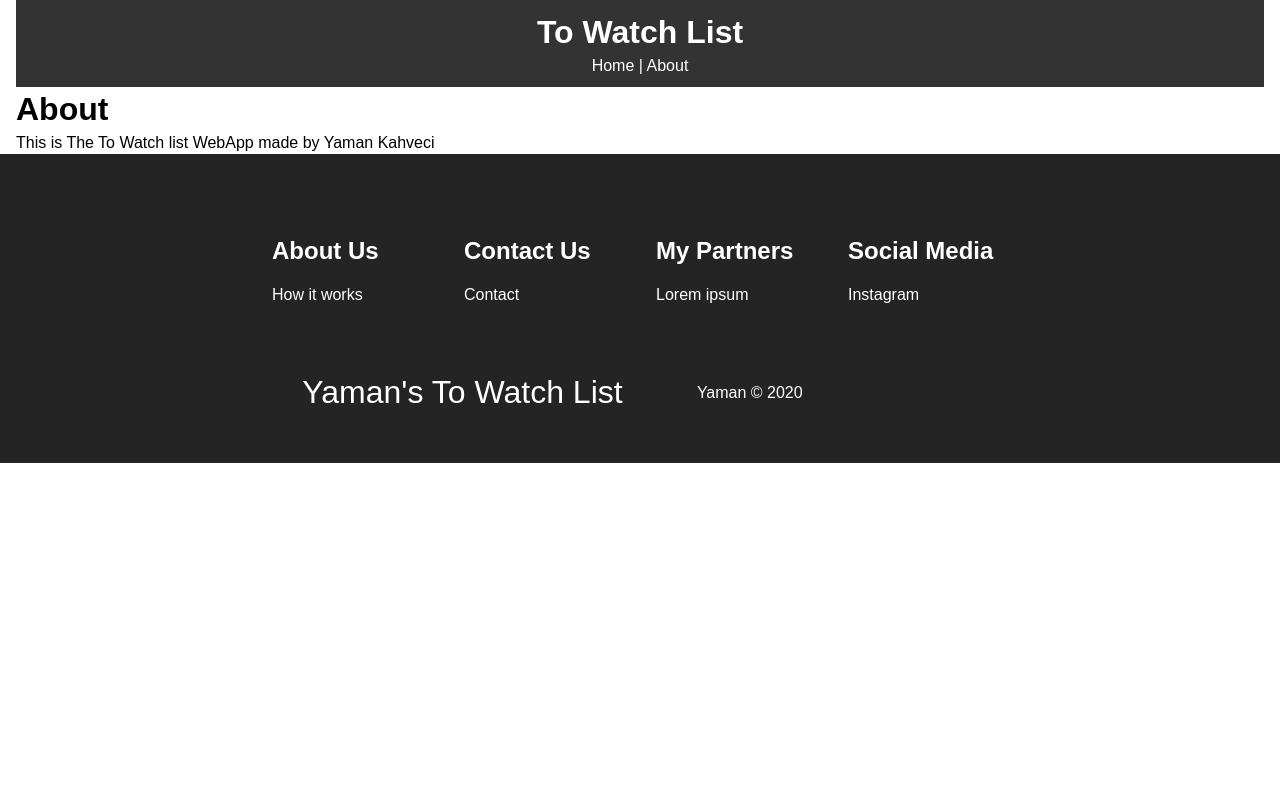
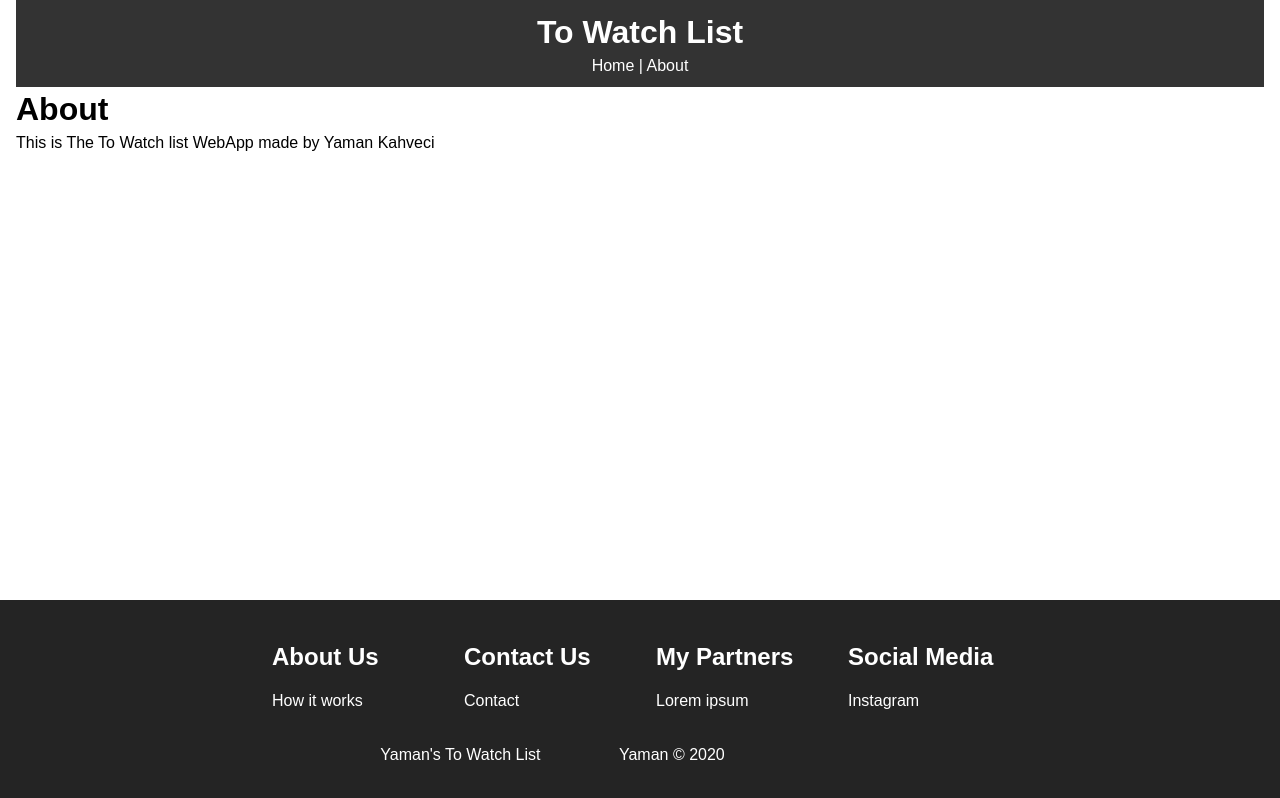
Before and after one commit to sarakahaveci/ToDoList, a React (Create React App) app: page /about in a window 1280 px wide. Built offline with nearby package versions, Linux system fonts and the light colour scheme; no server answers.

Commit message:
edited the footer

```diff
--- a/package.json
+++ b/package.json
@@ -7,13 +7,14 @@
     "@testing-library/jest-dom": "^5.11.4",
     "@testing-library/react": "^11.1.0",
     "@testing-library/user-event": "^12.1.10",
+    "@types/uuid": "^8.3.0",
     "axios": "^0.21.0",
     "gh-pages": "^3.1.0",
     "react": "^17.0.1",
     "react-dom": "^17.0.1",
     "react-router-dom": "^5.2.0",
     "react-scripts": "4.0.1",
-    "uuid": "^8.3.1",
+    "uuid": "^8.3.2",
     "web-vitals": "^0.2.4"
   },
   "scripts": {
--- a/src/components/layout/Footer.css
+++ b/src/components/layout/Footer.css
@@ -1,10 +1,14 @@
 .footer-container {
     background-color: #242424;
-    padding: 4rem 0 2rem 0;
+    padding: 3.4rem 0 2rem 0;
     display: flex;
     flex-direction: column;
     justify-content: center;
     align-items: center;
+    position: absolute;
+    bottom: 0;
+    width: 100%;
+    height:25%;
 }
 
 .footer-subscription {
@@ -26,12 +30,12 @@
 
 .footer-subscription-heading {
     margin-bottom: 24px;
-    font-size: 24px;
+    font-size: 18px;
 }
 
 .footer-subscription-text {
     margin-bottom: 24px;
-    font-size: 20px;
+    font-size: 18px;
 }
 
 .footer-input {
@@ -40,7 +44,7 @@
     margin-right: 10px;
     outline: none;
     border: none;
-    font-size: 18px;
+    font-size: 10px;
     margin-bottom: 16px;
     border: 1px solid #fff;
 }
@@ -96,12 +100,16 @@
 /* Social Icons */
 .social-icon-link {
     color: #fff;
-    font-size: 24px;
+    font-size: 1.5rem;
 }
 
 .social-media {
-    max-width: 1000px;
-    width: 100%;
+    max-width:;
+    width: 80%;
+    padding:100;
+    padding-top:-10rem;
+    margin:1rem;
+    margin-top: -2rem;
 }
 
 .social-media-wrap {
@@ -127,7 +135,7 @@
     margin-left: 65px;
     cursor: pointer;
     text-decoration: none;
-    font-size: 2rem;
+    font-size: 1rem;
     display: flex;
     align-items: center;
     margin-bottom: 16px;
```
Also changed, not shown: 1 other file (tests, documents, lock files or other folders).
